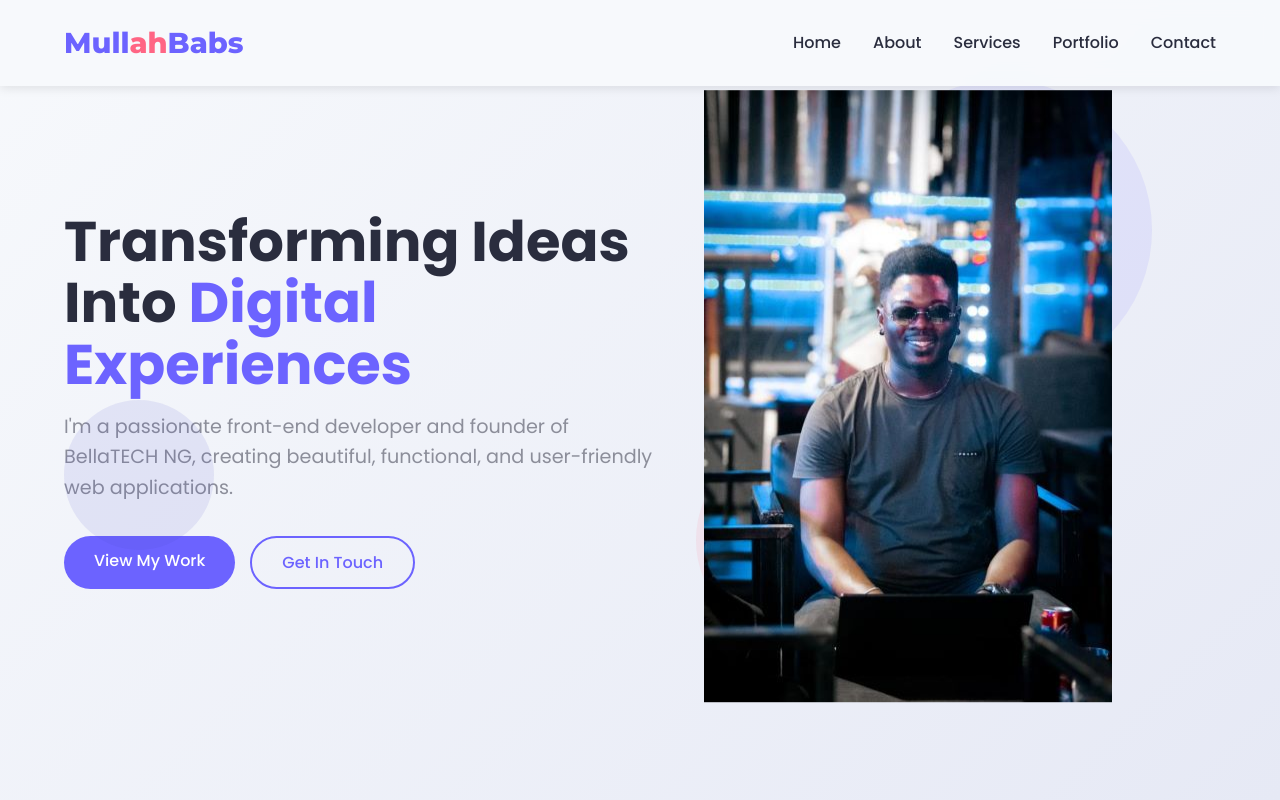
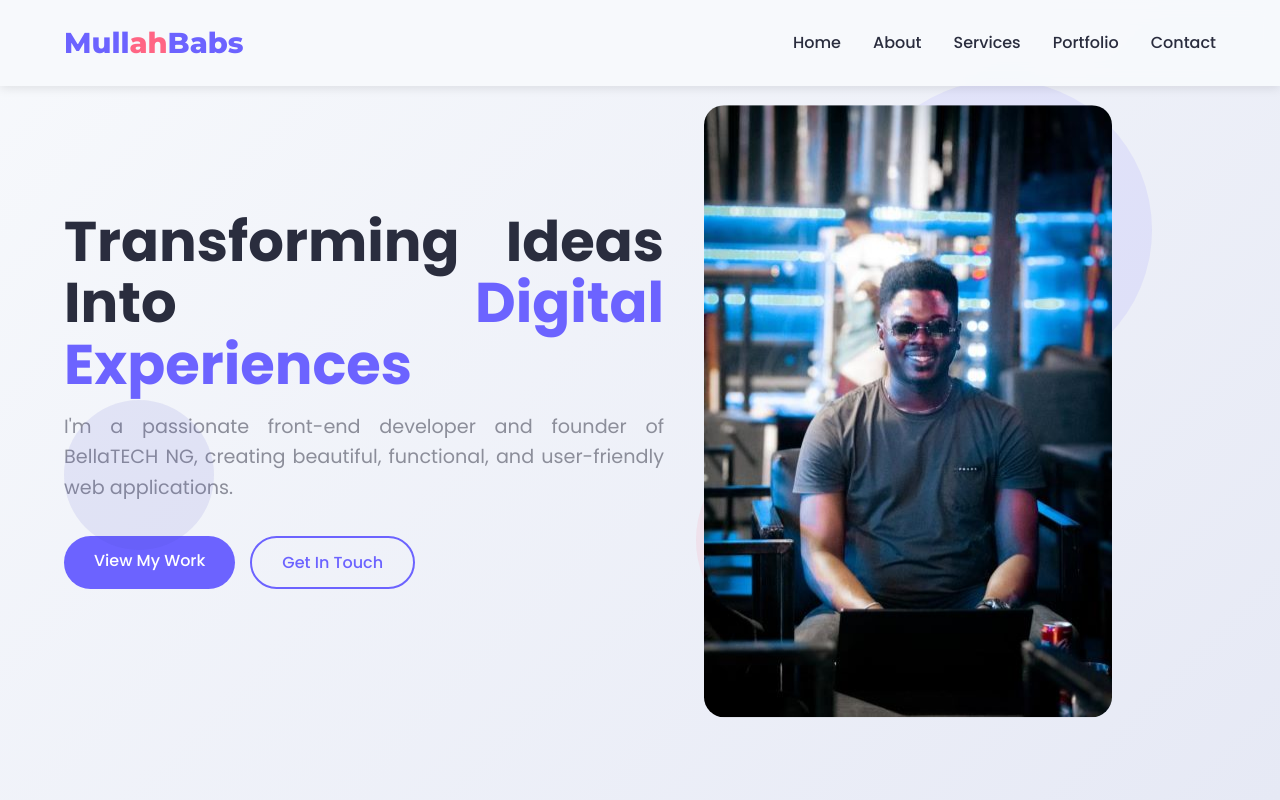
Before and after one commit to Mullahbabs/mullahbabs, a plain HTML site: page index.html in a window 1280 px wide. Shown: the top 800 px of the page. Drawn offline with Linux system fonts and the light colour scheme.

Commit message:
radius to hero image

```diff
--- a/css/styles.css
+++ b/css/styles.css
@@ -167,6 +167,7 @@ nav {
 .hero-content {
     max-width: 600px;
     z-index: 2;
+    text-align: justify;
 }
 
 .hero h1 {
--- a/index.html
+++ b/index.html
@@ -54,9 +54,12 @@
                     </div>
                 </div>
 
-
                 <div class="hero-image">
-                    <img src="img/me.jpg" alt="Mullahbabs" />
+                    <img
+                        src="img/me.jpg"
+                        alt="Mullahbabs"
+                        style="border-radius: 20px; margin-top: 30px"
+                    />
                 </div>
             </div>
             <div class="floating-shapes">
@@ -322,7 +325,7 @@
             <div class="container">
                 <div class="footer-content">
                     <div class="footer-col">
-                        <h3>BellaTECH NG</h3>
+                        <h3>MullahBabs</h3>
                         <p>
                             Creating exceptional digital experiences through
                             innovative web solutions and cutting-edge
@@ -381,7 +384,7 @@
                     </div>
                 </div>
                 <div class="copyright">
-                    <p>&copy; 2023 BellaTECH NG. All Rights Reserved.</p>
+                    <p>&copy; 2025 BellaTECH NG. All Rights Reserved.</p>
                 </div>
             </div>
         </footer>
```
